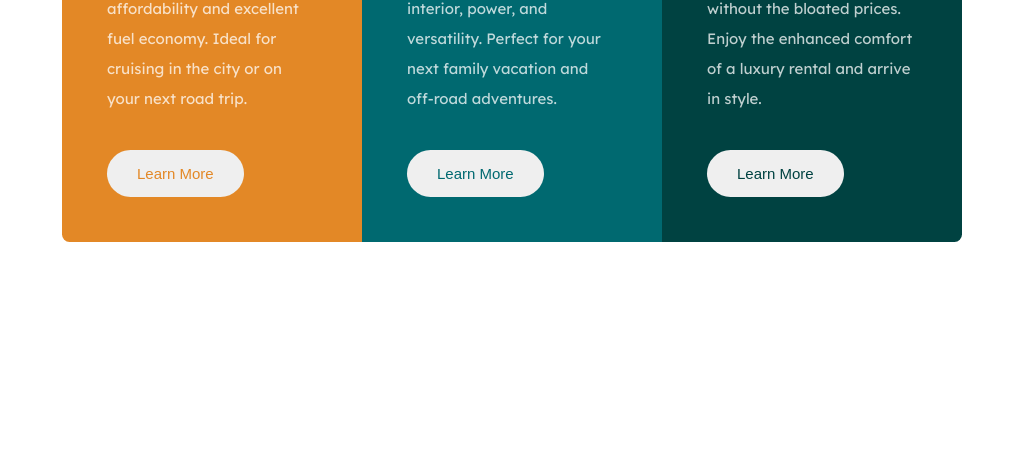
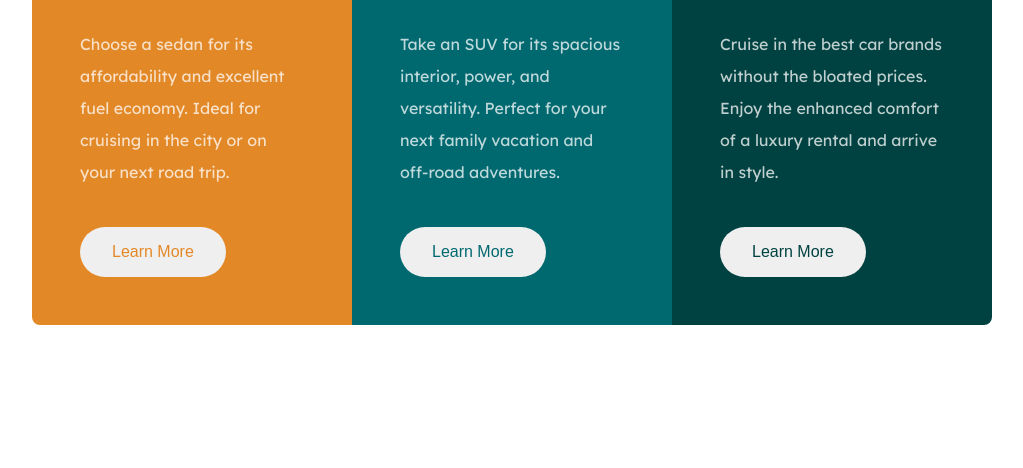
Before and after one commit to Abdallh-hatamleh/Frontend-mentor-3-column-preview-card-component, a plain HTML site: page index.html in a window 1280 px wide. Shown: the part 332-800 px from the top of the page, without its empty margins (128-1151 px from the left). Drawn offline with Linux system fonts and the light colour scheme.

Commit message:
desktop version adjusted

```diff
--- a/style.css
+++ b/style.css
@@ -72,10 +72,18 @@ button {
 
 @media only screen and (min-width: 600px)
 {
+    *{
+        font-size: 16px;
+    }
+    body {
+        display: flex;
+        align-items: center;
+        height: 100vh;
+    }
     main {
         display: flex;
         width: fit-content;
-        margin: 6rem auto;
+        margin: auto auto;
     }
 
     article {
```
Also changed, not shown: image.png (added), 1 other file.
